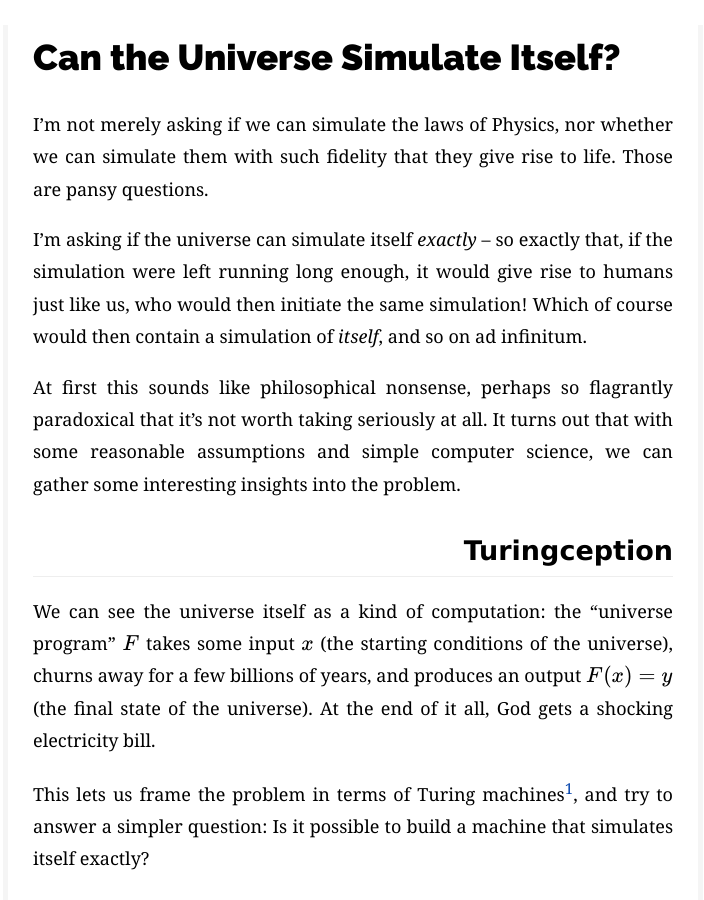
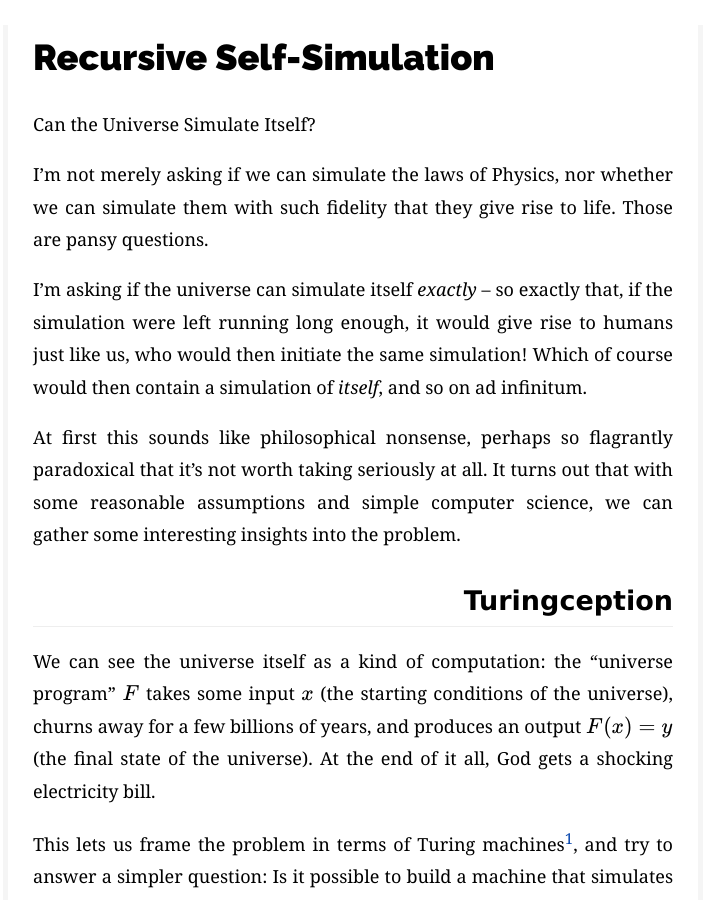
Before and after one commit to MikeInnes/mikeinnes.github.io, a Jekyll site: the page built from _posts/2017-11-15-turingception.md, in a window 1280 px wide and 900 px high. Shown: the whole window, without its empty margins (287-991 px from the left). Built offline with Jekyll 4.4.1, drawn with Linux system fonts in a browser that asks for light colours; nearby versions of some CDN libraries.

Commit message:
better title

```diff
--- a/_posts/2017-11-15-turingception.md
+++ b/_posts/2017-11-15-turingception.md
@@ -1,7 +1,9 @@
 ---
 layout: post
-title: Can the Universe Simulate Itself?
+title: Recursive Self-Simulation
 ---
+
+Can the Universe Simulate Itself?
 
 I’m not merely asking if we can simulate the laws of Physics, nor whether we can simulate them with such fidelity that they give rise to life. Those are pansy questions.
 
```
